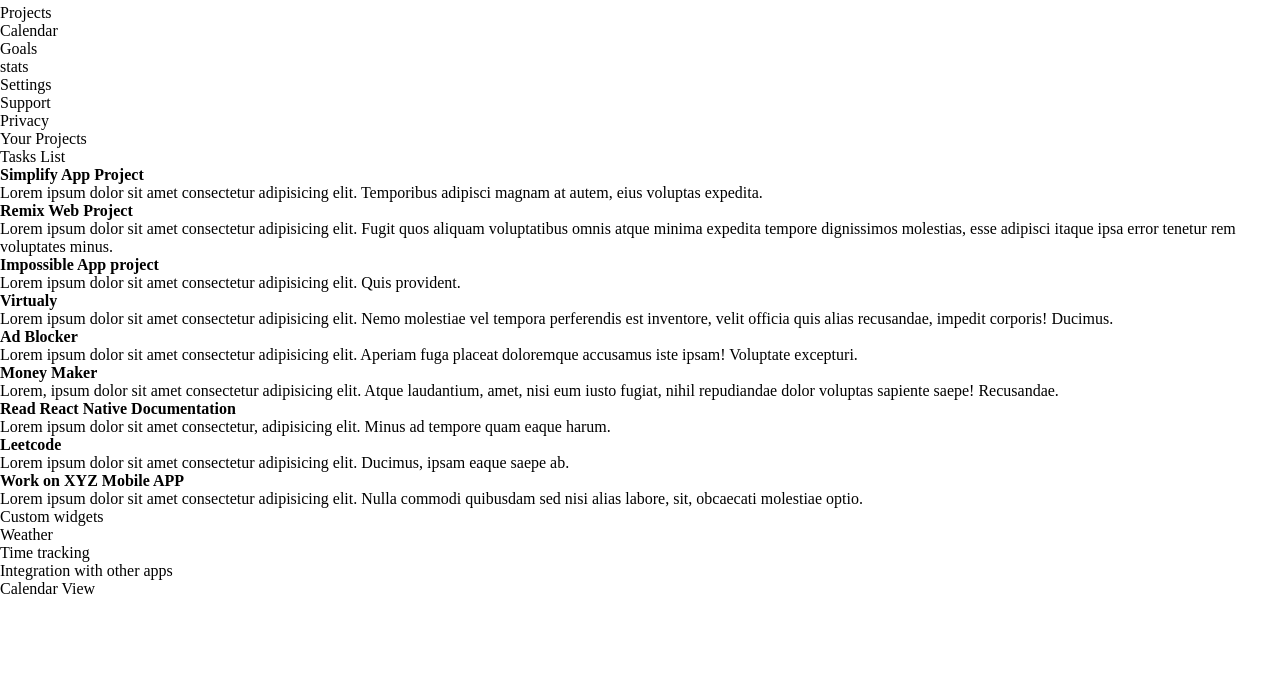
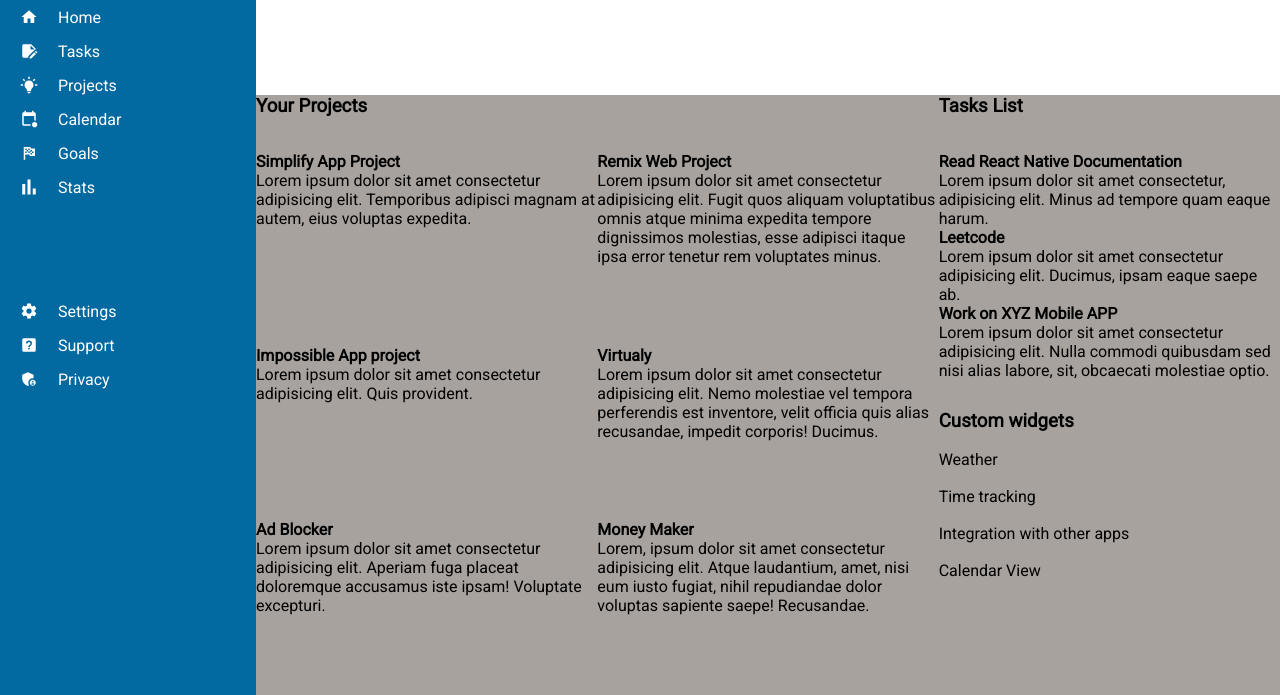
Before and after one commit to HayatsCodes/TOP-grid-project, a plain HTML site: page index.html in a window 1280 px wide. Shown: the part 105-800 px from the top of the page. Drawn offline with Linux system fonts and the light colour scheme.

Commit message:
implemented the sidebar section of the page

```diff
--- a/index.html
+++ b/index.html
@@ -36,39 +36,59 @@
 
         <div class="side-bar">
 
+            <div class="view">
+                <div class="dashboard-icon">
+                    <img src="assets/view-dashboard.svg" alt="">
+                </div>
                 <div class="logo">Focuzify</div>
+            </div>
 
             <div class="nav-1">
 
                 <div class="home">
-                    <div class="home-icon"></div>
+
+                    <div class="home-icon">
+                        <img src="assets/home.svg" alt="">
+                    </div>
                     <p>Home</p>
                 </div>
 
                 <div class="tasks">
-                    <div class="tasks-icon"></div>
+                    <div class="tasks-icon">
+
+                        <img src="assets/note-edit.svg" alt="">
+
+                    </div>
                     <p>Tasks</p>
                 </div>
 
                 <div class="projects">
-                    <div class="projects-icon"></div>
+                    <div class="projects-icon">
+                        <img src="assets/lightbulb-on.svg" alt="">
+                    </div>
                     <p>Projects</p>
                 </div>
 
                 <div class="calendar">
-                    <div class="calendar-icon"></div>
+                    <div class="calendar-icon">
+                        <img src="assets/calendar-badge.svg" alt="">
+                    </div>
                     <p>Calendar</p>
                 </div>
 
                 <div class="goals">
-                    <div class="goals-icon"></div>
+                    <div class="goals-icon">
+                        <img src="assets/flag-checkered.svg" alt="">
+                    </div>
                     <p>Goals</p>
                 </div>
 
 
                 <div class="stats">
-                    <div class="stats-icon"></div>
-                    <p>stats</p>
+                    <div class="stats-icon">
+                        <img src="assets/poll.svg" alt="">
+                    </div>
+                    <p>Stats</p>
                 </div>
 
             </div>
@@ -76,17 +96,23 @@
             <div class="nav-2">
 
                 <div class="settings">
-                    <div class="settings-icon"></div>
+                    <div class="settings-icon">
+                        <img src="assets/cog.svg" alt="">
+                    </div>
                     <p>Settings</p>
                 </div>
 
                 <div class="support">
-                    <div class="support-icon"></div>
+                    <div class="support-icon">
+                        <img src="assets/help-box.svg" alt="">
+                    </div>
                     <p>Support</p>
                 </div>
 
                 <div class="privacy">
-                    <div class="privacy-icon"></div>
+                    <div class="privacy-icon">
+                        <img src="assets/shield-account-variant.svg" alt="">
+                    </div>
                     <p>Privacy</p>
                 </div>
 
@@ -96,24 +122,24 @@
 
         <div class="main-content">
 
-            <div class="nav-3">
-                <p>Your Projects</p>
-                <p>Tasks List</p>
-            </div>
-
+            <h3 id="your-projects">Your Projects</h3>
+            <h3 id="tasks-list">Tasks List</h3>
             <div class="project-cards">
 
                 <div class="card-1">
                     <h4>Simplify App Project</h4>
                     <p>
-                        Lorem ipsum dolor sit amet consectetur adipisicing elit. Temporibus adipisci magnam at autem, eius voluptas expedita.
+                        Lorem ipsum dolor sit amet consectetur adipisicing elit. Temporibus adipisci magnam at autem,
+                        eius voluptas expedita.
                     </p>
                 </div>
 
                 <div class="card-2">
                     <h4>Remix Web Project</h4>
                     <p>
-                        Lorem ipsum dolor sit amet consectetur adipisicing elit. Fugit quos aliquam voluptatibus omnis atque minima expedita tempore dignissimos molestias, esse adipisci itaque ipsa error tenetur rem voluptates minus.
+                        Lorem ipsum dolor sit amet consectetur adipisicing elit. Fugit quos aliquam voluptatibus omnis
+                        atque minima expedita tempore dignissimos molestias, esse adipisci itaque ipsa error tenetur rem
+                        voluptates minus.
                     </p>
                 </div>
 
@@ -127,21 +153,24 @@
                 <div class="card-4">
                     <h4>Virtualy</h4>
                     <p>
-                        Lorem ipsum dolor sit amet consectetur adipisicing elit. Nemo molestiae vel tempora perferendis est inventore, velit officia quis alias recusandae, impedit corporis! Ducimus.
+                        Lorem ipsum dolor sit amet consectetur adipisicing elit. Nemo molestiae vel tempora perferendis
+                        est inventore, velit officia quis alias recusandae, impedit corporis! Ducimus.
                     </p>
                 </div>
 
                 <div class="card-5">
                     <h4>Ad Blocker</h4>
                     <p>
-                        Lorem ipsum dolor sit amet consectetur adipisicing elit. Aperiam fuga placeat doloremque accusamus iste ipsam! Voluptate excepturi.
+                        Lorem ipsum dolor sit amet consectetur adipisicing elit. Aperiam fuga placeat doloremque
+                        accusamus iste ipsam! Voluptate excepturi.
                     </p>
                 </div>
 
                 <div class="card-6">
                     <h4>Money Maker</h4>
                     <p>
-                        Lorem, ipsum dolor sit amet consectetur adipisicing elit. Atque laudantium, amet, nisi eum iusto fugiat, nihil repudiandae dolor voluptas sapiente saepe! Recusandae.
+                        Lorem, ipsum dolor sit amet consectetur adipisicing elit. Atque laudantium, amet, nisi eum iusto
+                        fugiat, nihil repudiandae dolor voluptas sapiente saepe! Recusandae.
                     </p>
                 </div>
 
@@ -171,7 +200,8 @@
 
                     <h4>Work on XYZ Mobile APP</h4>
                     <p>
-                        Lorem ipsum dolor sit amet consectetur adipisicing elit. Nulla commodi quibusdam sed nisi alias labore, sit, obcaecati molestiae optio.
+                        Lorem ipsum dolor sit amet consectetur adipisicing elit. Nulla commodi quibusdam sed nisi alias
+                        labore, sit, obcaecati molestiae optio.
                     </p>
 
                 </div>
@@ -179,8 +209,10 @@
 
             </div>
 
-            <p>Custom widgets</p>
             <div class="widgets">
+
+                <h3 id="custom-widgets">Custom widgets</h3>
+
 
                 <div class="weather-widget">
                     <div class="weather-icon"></div>
--- a/style.css
+++ b/style.css
@@ -1,4 +1,116 @@
+@import url("https://fonts.googleapis.com/css2?family=Lobster&family=Roboto&display=swap");
+
 * {
-    margin: 0;
-    padding: 0;
+  margin: 0;
+  padding: 0;
+  box-sizing: border-box;
 }
+
+body {
+  font-family: "Roboto", sans-serif;
+}
+
+.main-container {
+  display: grid;
+  grid-template-columns: 1fr 4fr;
+  grid-template-rows: 1fr 1fr 1fr 1fr;
+  height: 100vh;
+}
+
+.header {
+  grid-column: 2;
+  grid-row: 1;
+}
+
+.side-bar {
+  grid-column: 1;
+  grid-row: 1 / 5;
+  display: grid;
+  /* grid-template-rows: repeat(auto-fit, minmax(50px, 1fr)); */
+  grid-template-rows: repeat(3, 1fr);
+  background-color: #0369a1;
+  color: #fff;
+  justify-content: start;
+  padding: 20px;
+}
+
+.view .dashboard-icon {
+  height: 30px;
+  width: 30px;
+}
+
+.logo {
+  font-family: "Lobster", cursive;
+  font-size: 1.2rem;
+  font-weight: bold;
+  color: #fff;
+  letter-spacing: 5px;
+  margin-top: 3px;
+}
+
+.view {
+  margin-top: 10px;
+}
+
+.nav-1,
+.nav-2 {
+  display: flex;
+  flex-direction: column;
+  gap: 15px;
+}
+
+.nav-1 {
+  margin-top: -20vh;
+}
+
+.nav-2 {
+  margin-top: -15vh;
+}
+
+.view {
+  display: flex;
+  gap: 10px;
+}
+
+.nav-1 > div,
+.nav-2 > div {
+  display: flex;
+  gap: 20px;
+}
+
+div[class$="-icon"] {
+  height: 18px;
+  width: 18px;
+  filter: invert(100%) sepia(100%) saturate(2%) hue-rotate(209deg)
+    brightness(102%) contrast(101%);
+}
+
+.main-content {
+  grid-column: 2;
+  grid-row: 2 / 5;
+  display: grid;
+  grid-template-columns: 1fr 1fr 1fr;
+  grid-template-rows: 0.5fr 1fr 1fr 1fr;
+  background-color: #a8a29e;
+}
+
+#your-projects {
+  grid-column: 1 / 2;
+  display: flex;
+  gap: calc(100% / 2);
+}
+
+#tasks-list {
+  grid-column: 3 / 4;
+}
+
+.project-cards {
+  grid-column: 1 / 3;
+  grid-row: 2 / 5;
+  display: grid;
+  grid-template-columns: repeat(auto-fit, minmax(250px, 1fr));
+}
+
+.widgets {
+  margin-top: 30px;
+}
```
Also changed, not shown: assets/calendar-badge.svg (added), assets/cog.svg (added), assets/flag-checkered.svg (added), assets/help-box.svg (added), assets/home.svg (added), assets/lightbulb-on.svg (added), assets/note-edit.svg (added), assets/poll.svg (added), assets/shield-account-variant.svg (added), assets/view-dashboard.svg (added). Lines whose indentation alone changed are shown as unchanged.
